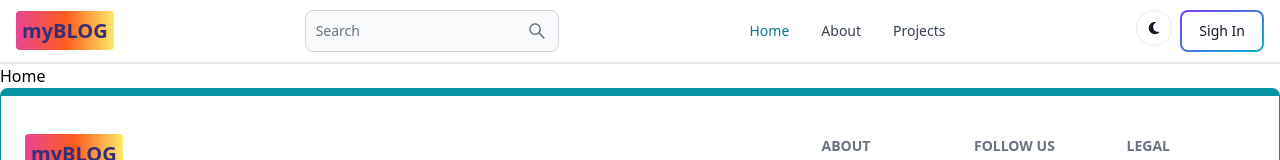
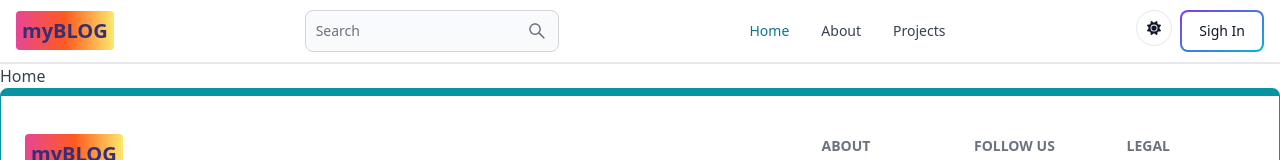
Before and after one commit to Basu-Kumar/myBlog, a React (Vite) app in the folder client/: page / in a window 1280 px wide. Shown: the top 160 px of the page. Built offline with nearby package versions, Linux system fonts and the light colour scheme; no server answers.

Commit message:
"dark mode functionality added"

```diff
--- a/client/src/components/Header.jsx
+++ b/client/src/components/Header.jsx
@@ -1,14 +1,16 @@
 import { Link } from "react-router-dom";
 import { Avatar, Button, Dropdown, Navbar, TextInput } from "flowbite-react";
 import { AiOutlineSearch } from "react-icons/ai";
-import { FaMoon } from "react-icons/fa6";
+import { FaMoon, FaSun } from "react-icons/fa6";
 import { useLocation } from "react-router-dom";
-import { useSelector } from "react-redux";
+import { useSelector, useDispatch } from "react-redux";
+import { toggleTheme } from "../redux/theme/themeSlice";
 
 export default function Header() {
   const path = useLocation().pathname;
   const { currentUser } = useSelector((state) => state.user);
-
+  const dispatch = useDispatch();
+  const { theme } = useSelector((state) => state.theme);
   return (
     <Navbar className="border-b-2">
       <Link
@@ -31,8 +33,13 @@
         <AiOutlineSearch />
       </Button>
       <div className="flex gap-2 md:order-2">
-        <Button className="w-9 h-9 max-sm:hidden " color="gray" pill>
-          <FaMoon />
+        <Button
+          className="w-9 h-9 max-sm:hidden "
+          color="gray"
+          pill
+          onClick={() => dispatch(toggleTheme())}
+        >
+          {theme === "dark" ? <FaMoon /> : <FaSun />}
         </Button>
         {currentUser ? (
           <Dropdown
--- /dev/null
+++ b/client/src/components/ThemeProvider.jsx
@@ -0,0 +1,12 @@
+import { useSelector } from "react-redux";
+
+export default function ThemeProvider({ children }) {
+  const { theme } = useSelector((state) => state.theme);
+  return (
+    <div className={theme}>
+      <div className="bg-white text-gray-700 dark:text-gray-200 dark:bg-[rgb(16,23,42)] min-h-screen">
+        {children}
+      </div>
+    </div>
+  );
+}
--- a/client/src/main.jsx
+++ b/client/src/main.jsx
@@ -4,11 +4,14 @@
 import { store, persistor } from "./redux/store.js";
 import { Provider } from "react-redux";
 import { PersistGate } from "redux-persist/es/integration/react";
+import ThemeProvider from "./components/ThemeProvider.jsx";
 
 ReactDOM.createRoot(document.getElementById("root")).render(
   <PersistGate persistor={persistor}>
     <Provider store={store}>
-      <App />
+      <ThemeProvider>
+        <App />
+      </ThemeProvider>
     </Provider>
   </PersistGate>
 );
--- a/client/src/pages/SignUp.jsx
+++ b/client/src/pages/SignUp.jsx
@@ -5,7 +5,6 @@
 
 export default function SignUp() {
   const [formData, setFormData] = useState({});
-
   const [errorMessage, setErrorMessage] = useState(null);
   const [loading, setLoading] = useState(false);
   const navigate = useNavigate();
--- a/client/src/redux/store.js
+++ b/client/src/redux/store.js
@@ -3,9 +3,11 @@
 import { persistReducer } from "redux-persist";
 import storage from "redux-persist/lib/storage";
 import persistStore from "redux-persist/es/persistStore";
+import themeReducer from "./theme/themeSlice";
 
 const rootReducer = combineReducers({
   user: userReducer,
+  theme: themeReducer,
 });
 
 const persistConfig = {
--- /dev/null
+++ b/client/src/redux/theme/themeSlice.js
@@ -0,0 +1,19 @@
+import { createSlice } from "@reduxjs/toolkit";
+
+const initialState = {
+  theme: "light",
+};
+
+const themeSlice = createSlice({
+  name: "theme",
+  initialState,
+  reducers: {
+    toggleTheme: (state) => {
+      state.theme = state.theme === "light" ? "dark" : "light";
+    },
+  },
+});
+
+export const { toggleTheme } = themeSlice.actions;
+
+export default themeSlice.reducer;
```
